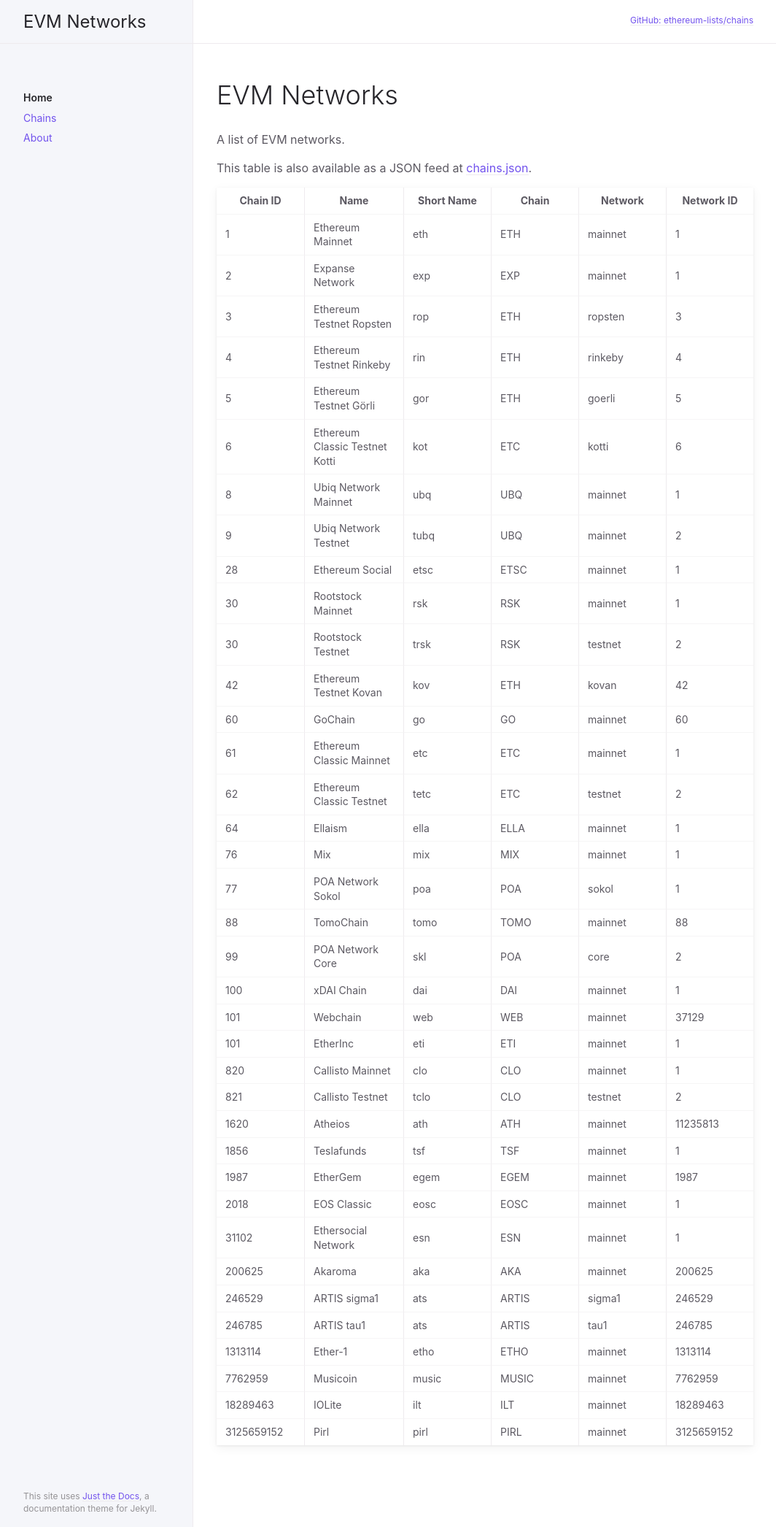
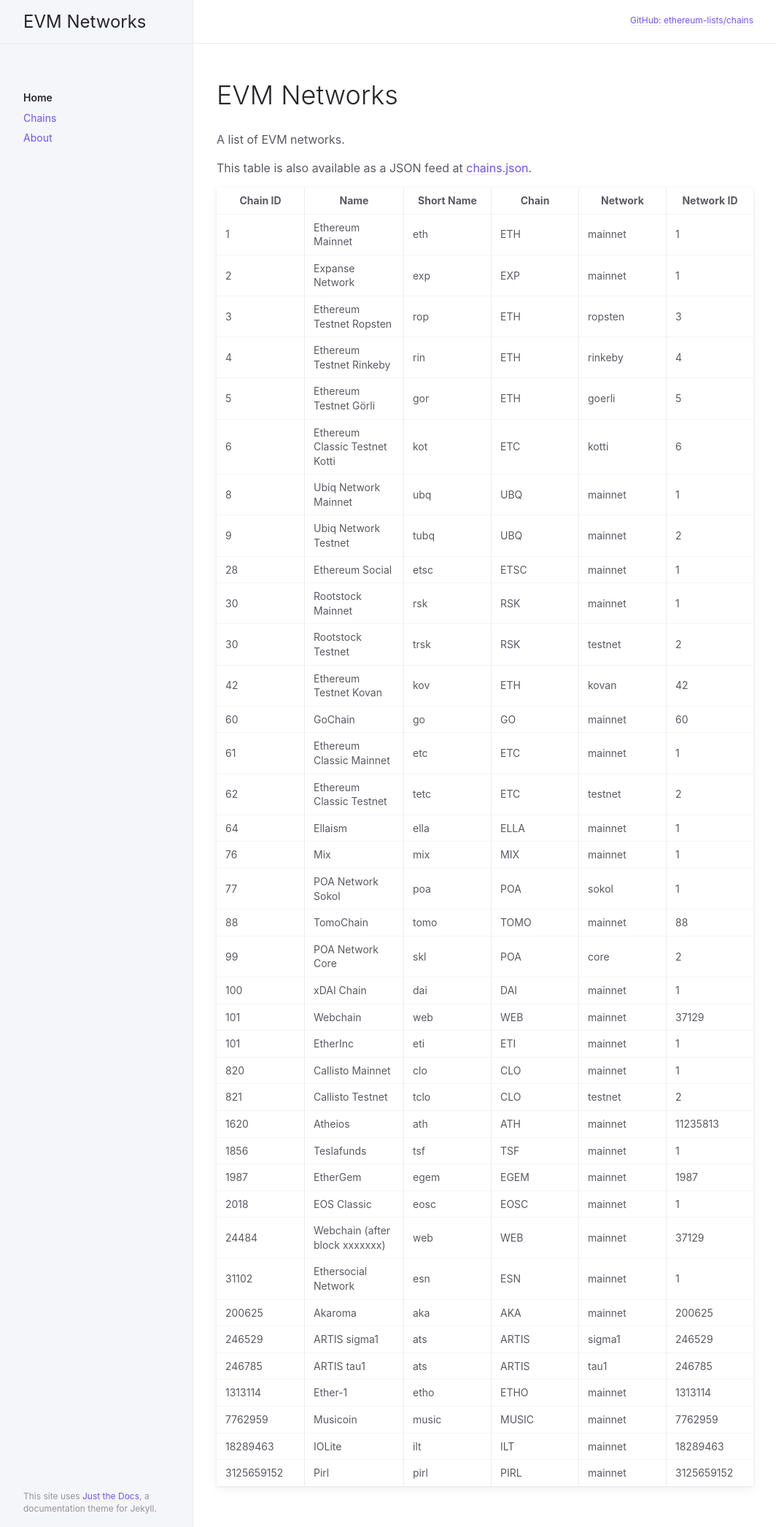
Before and after one commit to Night-commits/chains, a Jekyll site: the page built from index.md, in a window 1280 px wide. Shown: the whole page at 73% size, without its empty margins (91-1155 px from the left). Built offline with Jekyll 4.4.1, drawn with Linux system fonts in a browser that asks for light colours.

Commit message:
Add new chain_id for Webchain

```diff
--- a/_data/chains.json
+++ b/_data/chains.json
@@ -265,6 +265,15 @@
     "rpc": []
   },
   {
+    "name": "Webchain (after block xxxxxxx)",
+    "short_name": "web",
+    "chain": "WEB",
+    "network": "mainnet",
+    "chain_id": 24484,
+    "network_id": 37129,
+    "rpc": ["https://node1.webchain.network"]
+  },
+  {
     "name": "Ethersocial Network",
     "short_name": "esn",
     "chain": "ESN",
```
